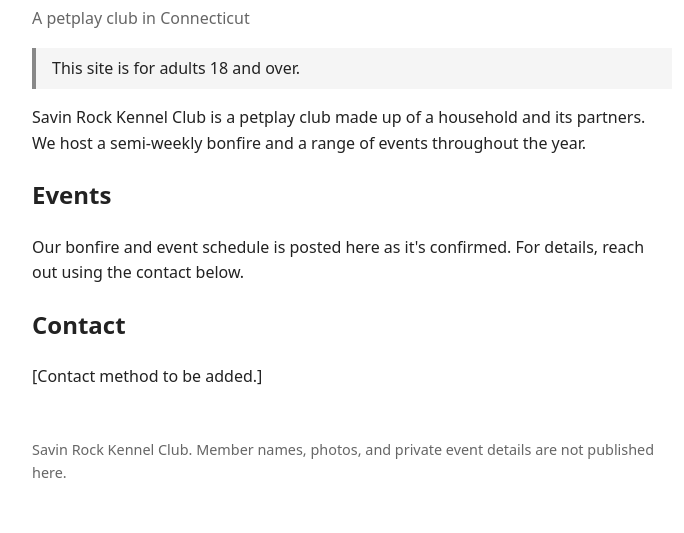
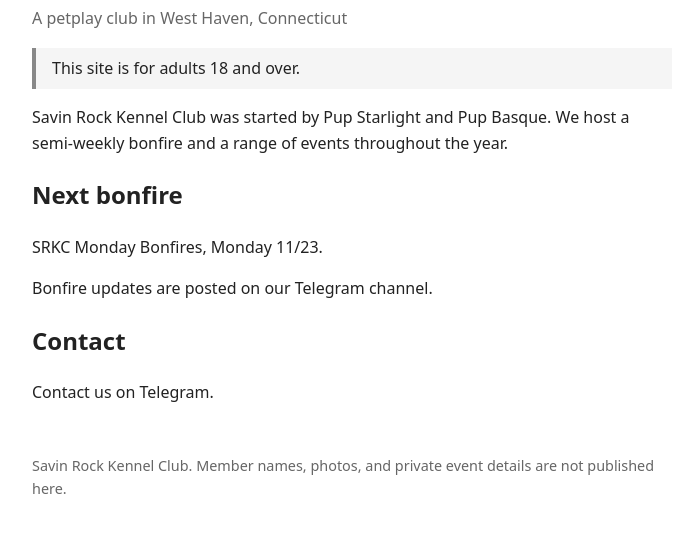
Before and after one commit to RWD-Co/SRKC_website, a plain HTML site: page index.html in a window 1280 px wide. Shown: the part 113-646 px from the top of the page, without its empty margins (288-972 px from the left). Drawn offline with Linux system fonts and the light colour scheme.

Commit message:
Update landing page
Co-Authored-By: Claude Haiku 5.5 <noreply@anthropic.com>
Claude-Session: https://claude.ai/code/session_01CFn191Sa7kkL4oomHm2wbH

```diff
--- a/index.html
+++ b/index.html
@@ -4,7 +4,7 @@
   <meta charset="utf-8">
   <meta name="viewport" content="width=device-width, initial-scale=1">
   <title>Savin Rock Kennel Club</title>
-  <meta name="description" content="Savin Rock Kennel Club, a petplay club in Connecticut. Adults 18+ only.">
+  <meta name="description" content="Savin Rock Kennel Club, a petplay club in West Haven, Connecticut. Adults 18+ only.">
   <style>
     body { font-family: system-ui, sans-serif; max-width: 40rem; margin: 4rem auto; padding: 0 1.25rem; line-height: 1.6; color: #222; }
     h1 { margin-bottom: 0.25rem; }
@@ -15,17 +15,18 @@
 </head>
 <body>
   <h1>Savin Rock Kennel Club</h1>
-  <p class="tagline">A petplay club in Connecticut</p>
+  <p class="tagline">A petplay club in West Haven, Connecticut</p>
 
   <p class="notice">This site is for adults 18 and over.</p>
 
-  <p>Savin Rock Kennel Club is a petplay club made up of a household and its partners. We host a semi-weekly bonfire and a range of events throughout the year.</p>
+  <p>Savin Rock Kennel Club was started by Pup Starlight and Pup Basque. We host a semi-weekly bonfire and a range of events throughout the year.</p>
 
-  <h2>Events</h2>
-  <p>Our bonfire and event schedule is posted here as it's confirmed. For details, reach out using the contact below.</p>
+  <h2>Next bonfire</h2>
+  <p>SRKC Monday Bonfires, Monday 11/23.</p>
+  <p>Bonfire updates are posted on our Telegram channel.</p>
 
   <h2>Contact</h2>
-  <p>[Contact method to be added.]</p>
+  <p>Contact us on Telegram.</p>
 
   <footer>Savin Rock Kennel Club. Member names, photos, and private event details are not published here.</footer>
 </body>
```
